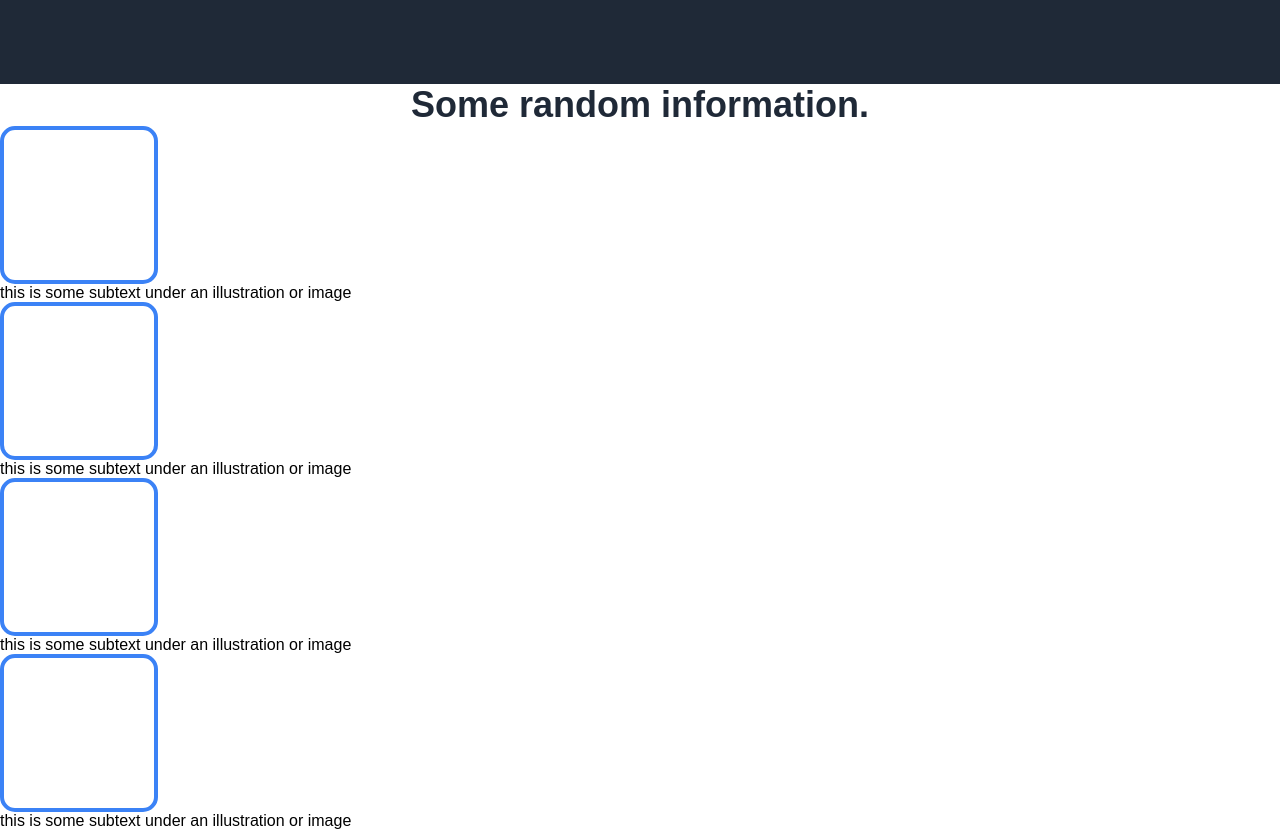
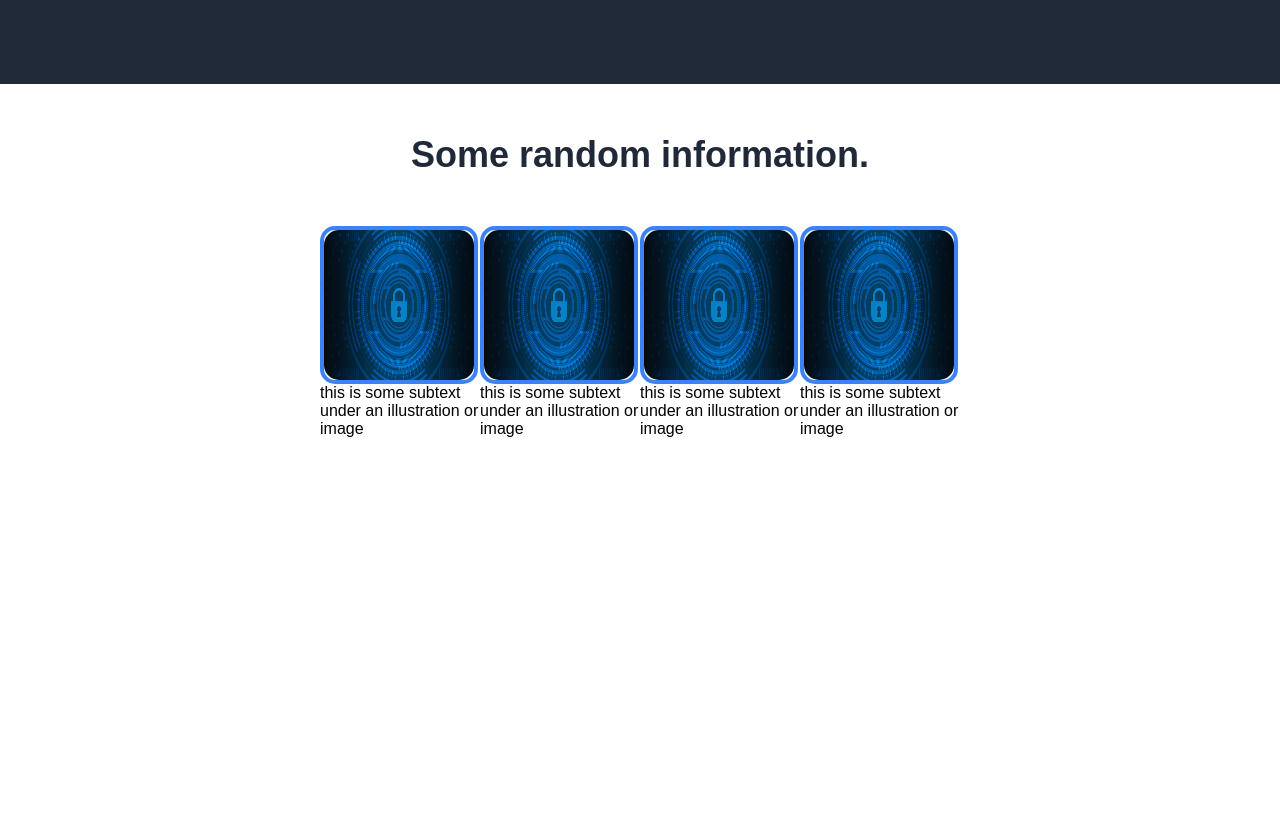
Before and after one commit to SiveyDev/odin-landing-page, a plain HTML site: page index.html in a window 1280 px wide. Shown: the part 820-1650 px from the top of the page. After the commit the page ends 1258 px from the top, so only its background shows below. Drawn offline with Linux system fonts and the light colour scheme.

Commit message:
Align items in section 2 and add images

```diff
--- a/index.html
+++ b/index.html
@@ -34,19 +34,19 @@
         <div class="randinfo">Some random information.</div>
         <div class="square-row">
             <div class="square-unit">
-                <div class="square"></div>
+                <div class="square"><img src="images/cyber-security.jpg" alt="Picture One"></div>
                 <div>this is some subtext under an illustration or image</div>
             </div>
             <div class="square-unit">
-                <div class="square"></div>
+                <div class="square"><img src="images/cyber-security.jpg" alt="Picture One"></div>
                 <div>this is some subtext under an illustration or image</div>
             </div>
             <div class="square-unit">
-                <div class="square"></div>
+                <div class="square"><img src="images/cyber-security.jpg" alt="Picture One"></div>
                 <div>this is some subtext under an illustration or image</div>
             </div>
             <div class="square-unit">
-                <div class="square"></div>
+                <div class="square"><img src="images/cyber-security.jpg" alt="Picture One"></div>
                 <div>this is some subtext under an illustration or image</div>
             </div>
         </div>
--- a/style/style.css
+++ b/style/style.css
@@ -100,9 +100,25 @@ img {
     height: 150px;
 }
 
+.square-row {
+    display: flex;
+    justify-content: space-around;
+    padding-left: 25%;
+    margin-right: 25%;
+}
+
 .randinfo {
     font-size: 36px;
     font-weight: 700;
     color: #1F2937;
     text-align: center;
+    margin-top: 50px;
+    margin-bottom: 50px;
 }
+
+.secttwo img {
+    width: 150px;
+    height: 150px;
+    padding: 0;
+    border-radius: 15px;
+}
```
